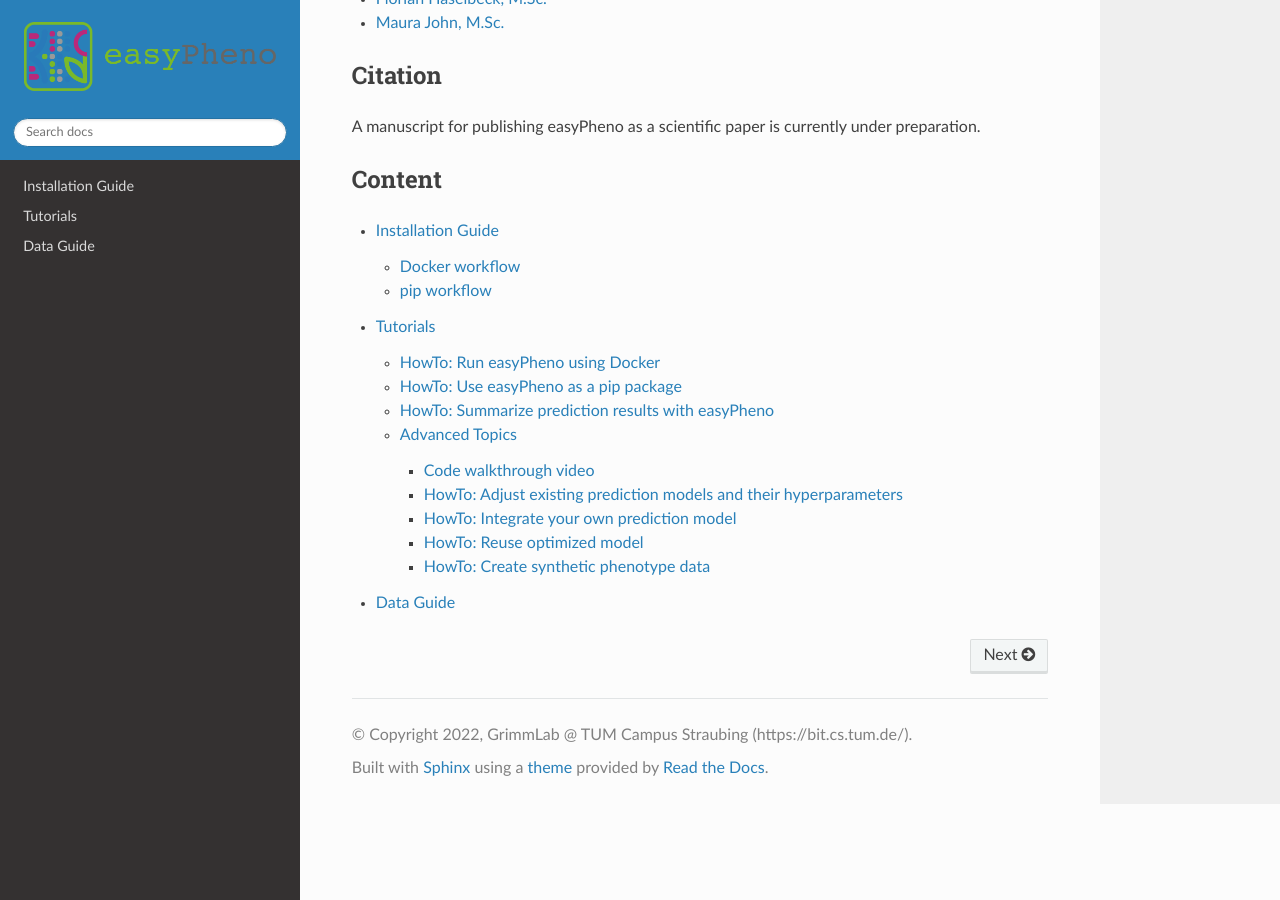
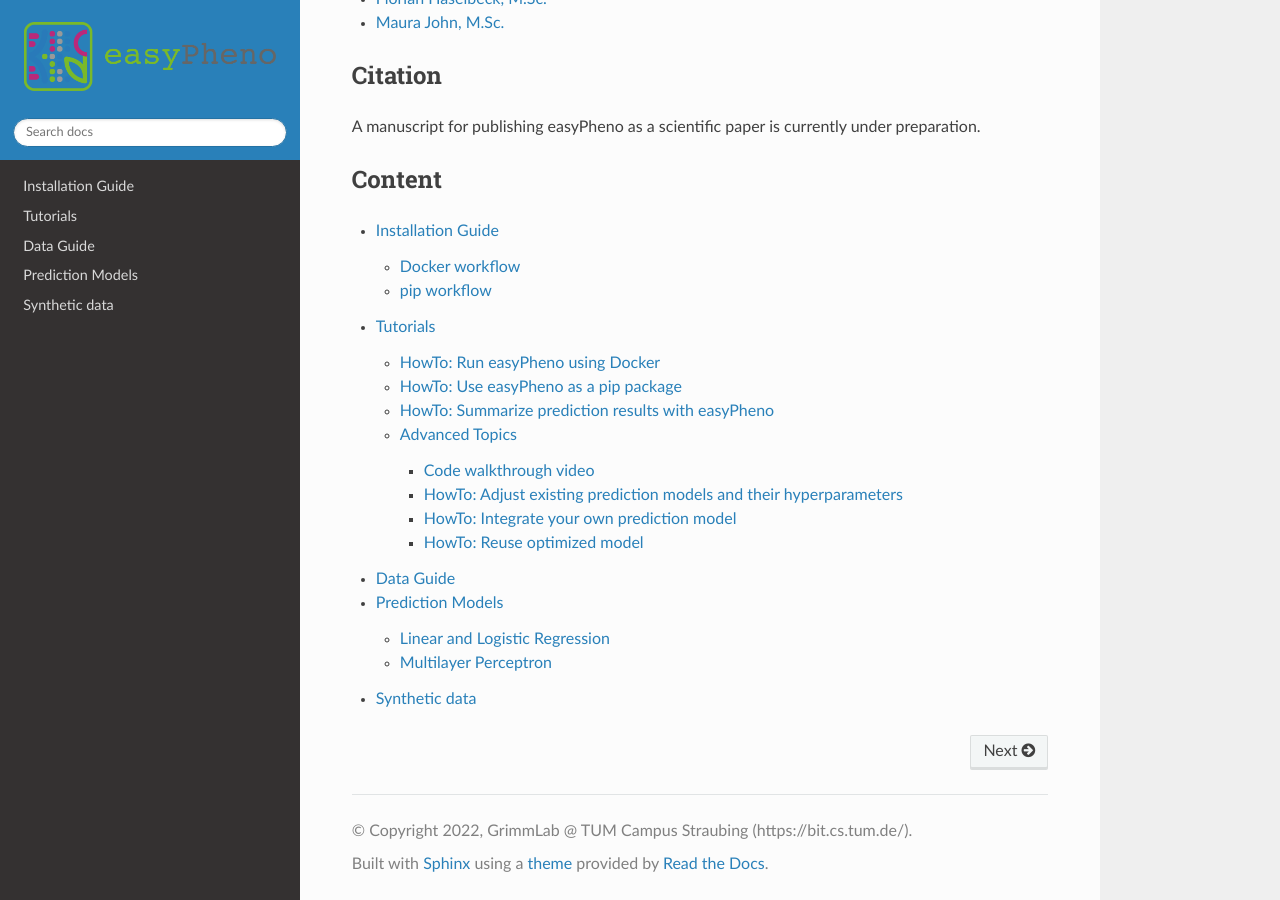
Before and after one commit to grimmlab/easyPheno, a Sphinx documentation site: the page built from docs/source/index.rst, in a window 1280 px wide and 900 px high, scrolled down 848 px. Built offline with Sphinx 7.4.7 and the Read the Docs theme 2.0.0, drawn with Linux system fonts in a browser that asks for light colours; pages that are not in the unit, such as notebooks, are missing from menus.

Commit message:
docs update

```diff
--- a/docs/source/index.rst
+++ b/docs/source/index.rst
@@ -37,4 +37,6 @@ Content
    install
    tutorials
    data
+   models
+   simulation
    API Documentation <autoapi/easypheno/index>
--- /dev/null
+++ b/docs/source/models/linreg.rst
@@ -0,0 +1,2 @@
+Linear and Logistic Regression
+=============================================
--- /dev/null
+++ b/docs/source/models/mlp.rst
@@ -0,0 +1,2 @@
+Multilayer Perceptron
+===============================
--- a/docs/source/tutorials/tut_adv_synth.rst
+++ b/docs/source/simulation.rst
@@ -1,4 +1,4 @@
-HowTo: Create synthetic phenotype data
+Synthetic data
 ========================================
 I this tutorial we will show you how to use easyPheno to create synthetic phenotypes for real genotypes.
 
--- a/docs/source/tutorials/tut_adv.rst
+++ b/docs/source/tutorials/tut_adv.rst
@@ -9,4 +9,3 @@ The following subpackages contain information on advanced topics:
     tut_adv_adjustexisting
     tut_adv_add_new
     tut_adv_reuse_optimized
-    tut_adv_synth
```
Also changed, not shown: docs/source/models.rst (added, +9 -0 lines).
